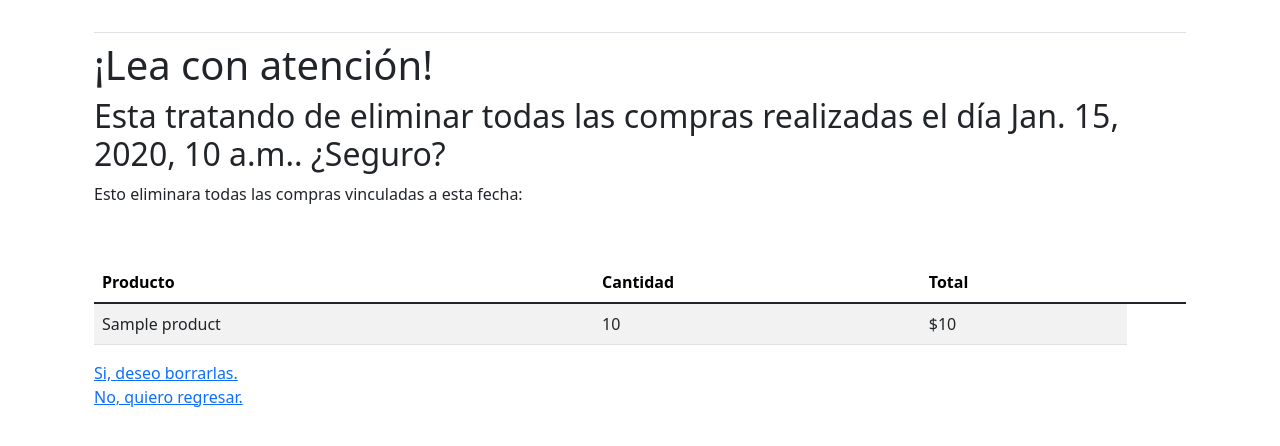
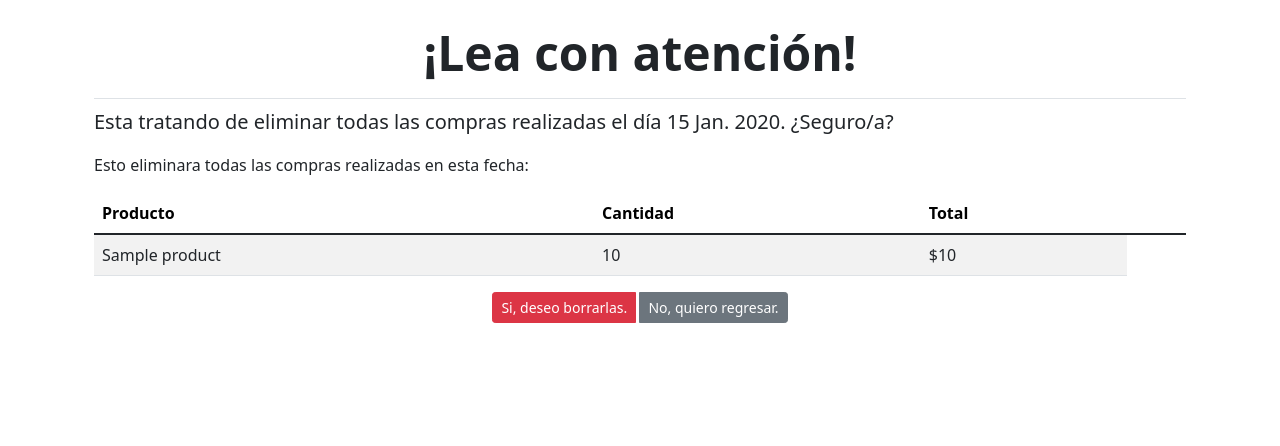
Before and after one commit to LuisMtzGarcia/Grocery_Shopping_Registry, a Django app: template shopping_registry/templates/shopping_registry/erase_date_confirmation.html in a window 1280 px wide. Shown: the part 58-504 px from the top of the page. Run offline with Django 4.2, Linux system fonts and the light colour scheme; the template is opened without the code that fills it: most values are stand-ins (such as "Sample title", 1, 10 or a date in 2020); some libraries are stand-ins or nearby versions.

Commit message:
Styled erase_date_confirmation template.

```diff
--- a/shopping_registry/templates/shopping_registry/erase_date_confirmation.html
+++ b/shopping_registry/templates/shopping_registry/erase_date_confirmation.html
@@ -1,20 +1,22 @@
 {% extends "shopping_registry/base.html" %}
+
+{% block page_header %}
+<h1 class="display-5">
+    <div class="text-center fw-bold">
+        ¡Lea con atención!
+    </div>
+</h1>
+{% endblock page_header %}
 
 {% block content %}
 
-<h1>¡Lea con atención!</h1>
+<p class="lead">
+    Esta tratando de eliminar todas las compras realizadas el día {{ date|date:"j N Y" }}. <strong>¿Seguro/a?</strong>
+</p>
 
-<h2>Esta tratando de eliminar todas las compras realizadas el día {{ date }}. ¿Seguro?</h2>
-
-<p>Esto eliminara todas las compras vinculadas a esta fecha:</p>
+<p>Esto eliminara todas las compras realizadas en esta fecha:</p>
 
 <!-- The purchases linked to the date. -->
-<br>
-<div class="bd-heading align-self-start mb-3 mt-x1-0 mb-x1-2">
-    <h3>
-
-    </h3>
-</div>
 <table class="table table-striped">
     <thead>
         <tr>
@@ -53,12 +55,14 @@
     </tbody>
 </table>
 
-<a href="{% url 'shopping_registry:erase_date' date_string %}">
-    Si, deseo borrarlas.
-</a>
-<br>
-<a href="{% url 'shopping_registry:date' date_string %}">
-    No, quiero regresar.
-</a>
+    <!-- Buttons with functions related to the template. -->
+    <div class="d-grid gap-2 d-md-block text-center btn-group btn-group-sm mb-5" role="group" aria-label="Function buttons">
+        <a href="{% url 'shopping_registry:erase_date' date_string %}" class="btn btn-danger" role="button">
+            Si, deseo borrarlas.
+        </a>
+        <a href="{% url 'shopping_registry:date' date_string %}" class="btn btn-secondary" role="button">
+            No, quiero regresar.
+        </a>
+    </div>
 
 {% endblock content %}
```
